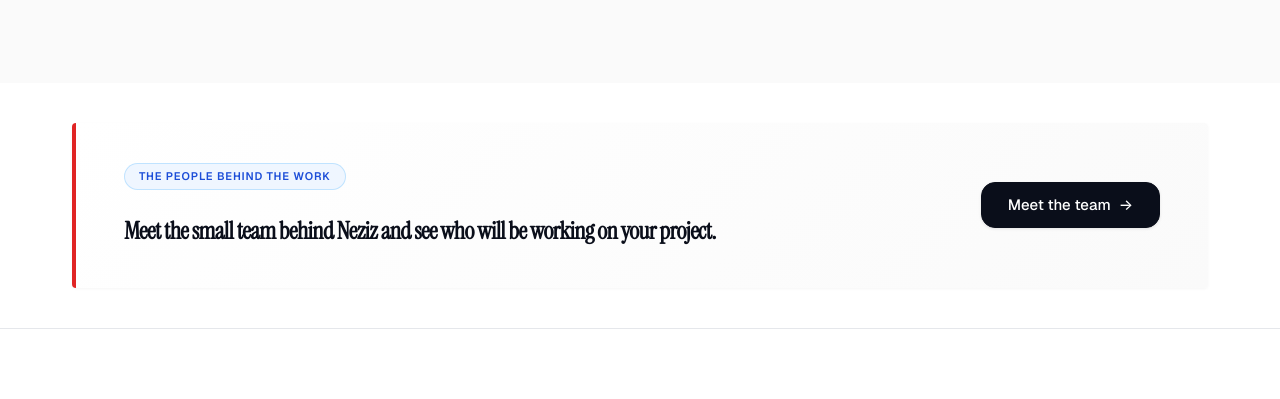
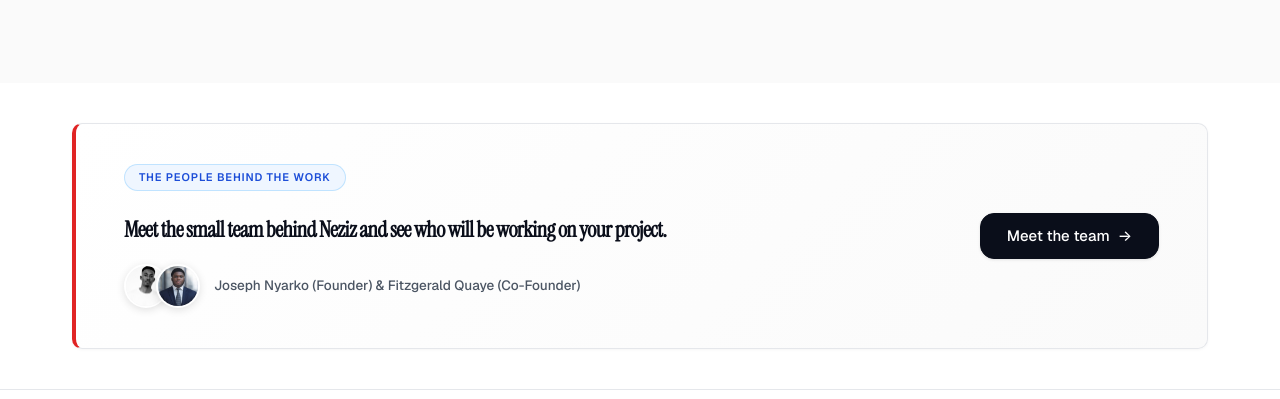
Before and after one commit to Joenyarko/Neziz, a React (Vite) app: page / in a window 1280 px wide. Shown: the part 7160-7559 px from the top of the page. Built offline with nearby package versions, Linux system fonts and the light colour scheme.

Commit message:
feat(team): add founder photos for Joseph Nyarko and Fitzgerald Quaye with teaser integration

```diff
--- a/src/App.css
+++ b/src/App.css
@@ -2468,10 +2468,10 @@
 }
 
 .team-member-card {
-  padding: 36px 32px;
+  padding: 32px 28px;
   background-color: #FFFFFF;
-  border: 1px solid var(--border-color);
-  border-radius: 4px;
+  border: 1px solid var(--border);
+  border-radius: var(--r-md);
   display: flex;
   flex-direction: column;
   justify-content: flex-start;
@@ -2480,30 +2480,67 @@
 
 .team-member-card:hover {
   border-color: var(--primary);
-  box-shadow: 0 10px 24px rgba(0, 0, 0, 0.04);
+  box-shadow: 0 10px 24px rgba(0, 0, 0, 0.06);
+}
+
+.team-member-photo-frame {
+  width: 100%;
+  aspect-ratio: 4 / 3;
+  overflow: hidden;
+  border-radius: var(--r-sm);
+  background-color: var(--surface-2);
+  margin-bottom: 24px;
+  border: 1px solid var(--border);
+}
+
+.team-member-photo {
+  width: 100%;
+  height: 100%;
+  object-fit: cover;
+  object-position: center 20%;
+  display: block;
+  transition: transform 0.35s ease;
+}
+
+.team-member-card:hover .team-member-photo {
+  transform: scale(1.03);
+}
+
+.team-member-avatar-placeholder {
+  width: 72px;
+  height: 72px;
+  border-radius: 50%;
+  background-color: var(--primary-pale);
+  color: var(--primary);
+  display: flex;
+  align-items: center;
+  justify-content: center;
+  font-size: 24px;
+  font-weight: 700;
+  margin-bottom: 20px;
 }
 
 .team-member-header {
   margin-bottom: 16px;
   padding-bottom: 16px;
-  border-bottom: 1px solid var(--border-color);
+  border-bottom: 1px solid var(--border);
 }
 
 .team-member-name {
-  font-size: 24px;
+  font-size: 22px;
   font-weight: 700;
-  color: var(--text-heading);
+  color: var(--ink);
   margin-bottom: 6px;
 }
 
 .team-member-role {
   display: inline-block;
-  font-size: 13px;
+  font-size: 12.5px;
   font-weight: 600;
   text-transform: uppercase;
   letter-spacing: 0.05em;
   color: var(--primary);
-  background-color: rgba(220, 38, 38, 0.08);
+  background-color: rgba(224, 36, 36, 0.08);
   padding: 3px 10px;
   border-radius: 3px;
 }
@@ -2511,7 +2548,7 @@
 .team-member-bio {
   font-size: 15px;
   line-height: 1.65;
-  color: var(--text-body);
+  color: var(--muted);
 }
 
 /* =========================================
@@ -2528,9 +2565,9 @@
   gap: 32px;
   padding: 40px 48px;
   background: linear-gradient(135deg, #FFFFFF 0%, #FAFAFA 100%);
-  border: 1px solid var(--border-color);
+  border: 1px solid var(--border);
   border-left: 4px solid var(--primary);
-  border-radius: 4px;
+  border-radius: var(--r-md);
 }
 
 .team-teaser-content {
@@ -2538,12 +2575,46 @@
 }
 
 .team-teaser-heading {
-  font-size: 24px;
+  font-size: 22px;
   font-weight: 600;
   line-height: 1.4;
-  color: var(--text-heading);
+  color: var(--ink);
   margin-top: 8px;
   max-width: 720px;
+}
+
+.team-teaser-avatars-row {
+  display: flex;
+  align-items: center;
+  gap: 14px;
+  margin-top: 18px;
+  flex-wrap: wrap;
+}
+
+.team-teaser-avatars {
+  display: flex;
+  align-items: center;
+}
+
+.teaser-avatar {
+  width: 44px;
+  height: 44px;
+  border-radius: 50%;
+  border: 2px solid #FFFFFF;
+  object-fit: cover;
+  object-position: center 20%;
+  box-shadow: 0 2px 8px rgba(0, 0, 0, 0.12);
+  background-color: var(--surface-2);
+}
+
+.teaser-avatar:not(:first-child) {
+  margin-left: -12px;
+}
+
+.team-teaser-caption {
+  font-size: 13.5px;
+  font-weight: 500;
+  color: var(--muted);
 }
 
 .team-teaser-action {
--- a/src/components/TeamSection.jsx
+++ b/src/components/TeamSection.jsx
@@ -16,6 +16,19 @@ const TeamSection = () => {
                 <div className="team-cards-grid">
                     {TEAM_MEMBERS.map((member) => (
                         <div key={member.id} className="team-member-card card">
+                            {member.image ? (
+                                <div className="team-member-photo-frame">
+                                    <img
+                                        src={member.image}
+                                        alt={member.name}
+                                        className="team-member-photo"
+                                    />
+                                </div>
+                            ) : (
+                                <div className="team-member-avatar-placeholder">
+                                    <span>{member.initials}</span>
+                                </div>
+                            )}
                             <div className="team-member-header">
                                 <div className="team-member-meta">
                                     <h3 className="team-member-name">{member.name}</h3>
--- a/src/components/TeamTeaser.jsx
+++ b/src/components/TeamTeaser.jsx
@@ -1,6 +1,6 @@
 import React from 'react';
 import { Link } from 'react-router-dom';
-import { HOMEPAGE_TEASER_COPY } from '../data/team';
+import { TEAM_MEMBERS, HOMEPAGE_TEASER_COPY } from '../data/team';
 
 const TeamTeaser = () => {
     return (
@@ -12,6 +12,22 @@ const TeamTeaser = () => {
                         <h2 className="team-teaser-heading">
                             {HOMEPAGE_TEASER_COPY.heading}
                         </h2>
+                        <div className="team-teaser-avatars-row">
+                            <div className="team-teaser-avatars">
+                                {TEAM_MEMBERS.map(member => (
+                                    <img
+                                        key={member.id}
+                                        src={member.image}
+                                        alt={member.name}
+                                        className="teaser-avatar"
+                                        title={`${member.name} (${member.role})`}
+                                    />
+                                ))}
+                            </div>
+                            <span className="team-teaser-caption">
+                                Joseph Nyarko (Founder) &amp; Fitzgerald Quaye (Co-Founder)
+                            </span>
+                        </div>
                     </div>
                     <div className="team-teaser-action">
                         <Link to={HOMEPAGE_TEASER_COPY.linkUrl} className="btn btn-primary btn-lg">
--- a/src/data/team.js
+++ b/src/data/team.js
@@ -8,14 +8,16 @@ export const TEAM_MEMBERS = [
         name: 'Joseph Nyarko',
         role: 'Founder',
         bio: 'Joseph builds websites, web applications and online stores, turning ideas into practical digital products.',
-        initials: 'JN'
+        initials: 'JN',
+        image: '/images/joseph-nyarko.jpg'
     },
     {
         id: 'fitzgerald-quaye',
         name: 'Fitzgerald Quaye',
         role: 'Co-Founder',
         bio: "Fitzgerald co-founded Neziz and works with Joseph on the team's websites and software projects.",
-        initials: 'FQ'
+        initials: 'FQ',
+        image: '/images/fitzgerald-quaye.jpg'
     }
 ];
 
```
Also changed, not shown: public/images/fitzgerald-quaye.jpg (added), public/images/joseph-nyarko.jpg (added).
